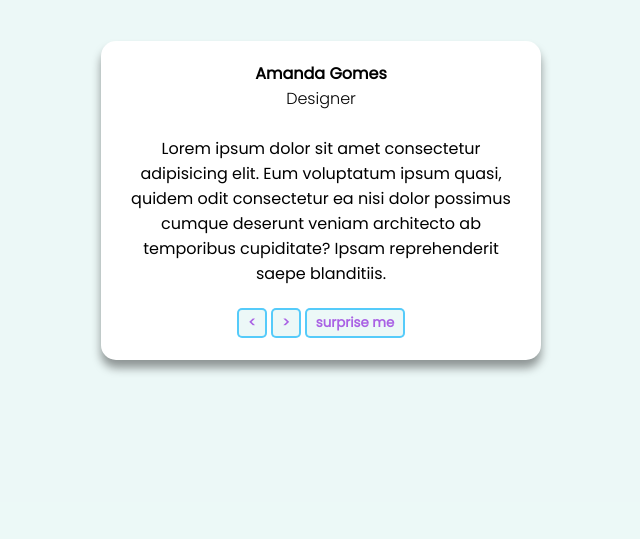
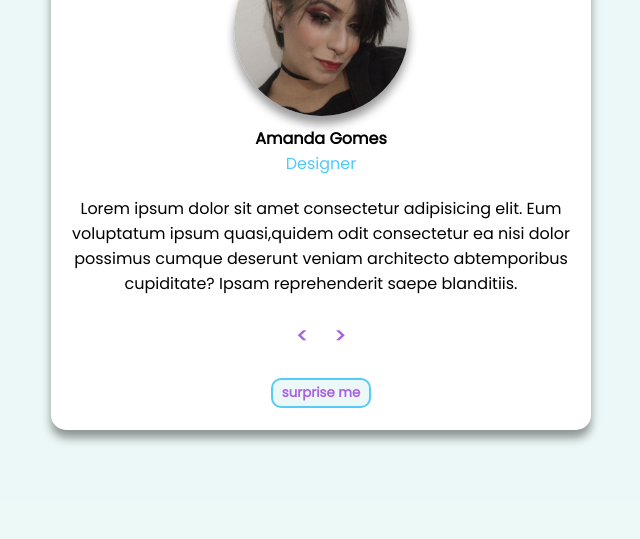
Before and after one commit to GabrielBetini/reviews, a plain HTML site: page index.html in a window 1280 px wide. Shown: the part 261-800 px from the top of the page, without its empty margins (319-959 px from the left). Drawn offline with Linux system fonts and the light colour scheme.

Commit message:
Final Version

```diff
--- a/code.js
+++ b/code.js
@@ -0,0 +1,72 @@
+const reviews = [
+	{
+		id: 1,
+		name: 'Amanda Gomes',
+		img: '/IMG/Image1.jpg',
+		cargo: 'Designer',
+		text: 'Lorem ipsum dolor sit amet consectetur adipisicing elit. Eum voluptatum ipsum quasi,quidem odit consectetur ea nisi dolor possimus cumque deserunt veniam architecto abtemporibus cupiditate? Ipsam reprehenderit saepe blanditiis.',
+	},
+	{
+		id: 2,
+		name: 'Julio Cezar',
+		img: '/IMG/Image2.jpg',
+		cargo: 'Programador Frontend',
+		text: 'Lorem, ipsum dolor sit amet consectetur adipisicing elit. Assumenda, placeat. Quaerat voluptates ipsum quos recusandae sequi facere, vero sapiente maiores voluptatum, facilis odio ipsa ullam veritatis similique quo dignissimos explicabo.',
+	},
+	{
+		id: 3,
+		name: 'Gabriel Betini',
+		img: '/IMG/Image3.jpg',
+		cargo: 'Programador Backend',
+		text: 'Lorem, ipsum dolor sit amet consectetur adipisicing elit. Iure, nesciunt tempore odio magnam eius repudiandae nobis at, vel accusamus nihil saepe hic quasi officiis dolor pariatur similique iste enim necessitatibus?',
+	},
+];
+
+const img = document.getElementById('img');
+const name = document.getElementById('name');
+const cargo = document.getElementById('cargo');
+const text = document.getElementById('text');
+
+const btnPrevious = document.querySelector('.previous');
+const btnNext = document.querySelector('.next');
+const btnSurprise = document.querySelector('.surprise');
+
+//set starting item
+let currentItem = 0;
+
+//load initial item
+window.addEventListener('DOMContentLoaded', function () {
+	showPerson(currentItem);
+});
+
+function showPerson(person) {
+	const item = reviews[person];
+	img.src = item.img;
+	name.textContent = item.name;
+	cargo.textContent = item.cargo;
+	text.textContent = item.text;
+}
+
+btnNext.addEventListener('click', function () {
+	currentItem++;
+
+	if (currentItem > reviews.length - 1) {
+		currentItem = 0;
+	}
+	showPerson(currentItem);
+});
+
+btnPrevious.addEventListener('click', function () {
+	currentItem--;
+
+	if (currentItem < 0) {
+		currentItem = reviews.length - 1;
+	}
+	showPerson(currentItem);
+});
+
+btnSurprise.addEventListener('click', function () {
+	currentItem = Math.floor(Math.random() * reviews.length);
+	showPerson(currentItem);
+	console.log(currentItem);
+});
--- a/index.html
+++ b/index.html
@@ -14,10 +14,10 @@
 					<div class="underline"></div>
 				</div>
 				<article class="review">
-					<!-- <img src="/IMG/Amanda.jpg" alt="" /> -->
-					<h4>Amanda Gomes</h4>
-					<span class="cargo">Designer</span>
-					<p>
+					<img src="/IMG/Image1.jpg" id="img" alt="" />
+					<h4 id="name">Amanda Gomes</h4>
+					<p id="cargo">DESIGNER</p>
+					<p id="text">
 						Lorem ipsum dolor sit amet consectetur adipisicing elit. Eum voluptatum ipsum quasi,
 						quidem odit consectetur ea nisi dolor possimus cumque deserunt veniam architecto ab
 						temporibus cupiditate? Ipsam reprehenderit saepe blanditiis.
@@ -26,10 +26,11 @@
 					<div class="btn-container">
 						<button class="btn previous"><</button>
 						<button class="btn next">></button>
-						<button class="btn surprise">surprise me</button>
 					</div>
+					<button class="btn surprise">surprise me</button>
 				</article>
 			</div>
 		</main>
+		<script src="code.js"></script>
 	</body>
 </html>
--- a/main.css
+++ b/main.css
@@ -34,7 +34,8 @@ img {
 .review {
 	background-color: white;
 	padding: 20px;
-	width: 400px;
+	margin-bottom: 50px;
+	width: 500px;
 	border-radius: 15px;
 	display: flex;
 	flex-direction: column;
@@ -45,11 +46,15 @@ img {
 
 .review p {
 	text-align: center;
-	margin-top: 25px;
 }
 
-.cargo {
-	font-weight: 300;
+#cargo {
+	font-weight: 400;
+	color: rgb(79, 201, 250);
+}
+
+#text {
+	margin-top: 20px;
 }
 
 .review img {
@@ -61,13 +66,13 @@ img {
 }
 
 .btn-container {
-	display: flex;
 	margin-top: 20px;
+	margin-bottom: 20px;
 }
 
 .btn {
 	cursor: pointer;
-	border-radius: 5px;
+	border-radius: 10px;
 	margin: 2px;
 	color: rgb(169, 97, 228);
 	font-weight: bold;
@@ -79,7 +84,6 @@ img {
 
 .btn:hover {
 	color: rgba(79, 201, 250, 0.959);
-	background-color: rgba(226, 245, 243, 0.644);
 }
 
 .surprise {
@@ -88,5 +92,8 @@ img {
 
 .next,
 .previous {
+	border: none;
+	font-size: 20px;
+	background: transparent;
 	width: 30px;
 }
```
Also changed, not shown: IMG/Image1.jpg (added), IMG/Image2.jpg (added), IMG/Image3.jpg (added).
